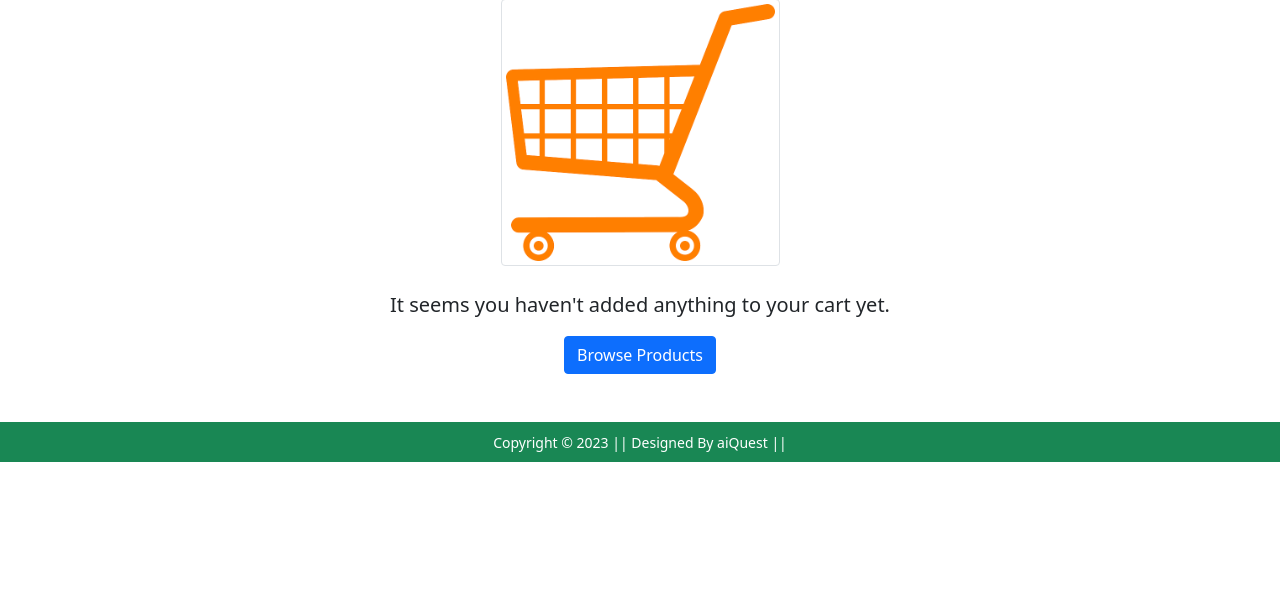
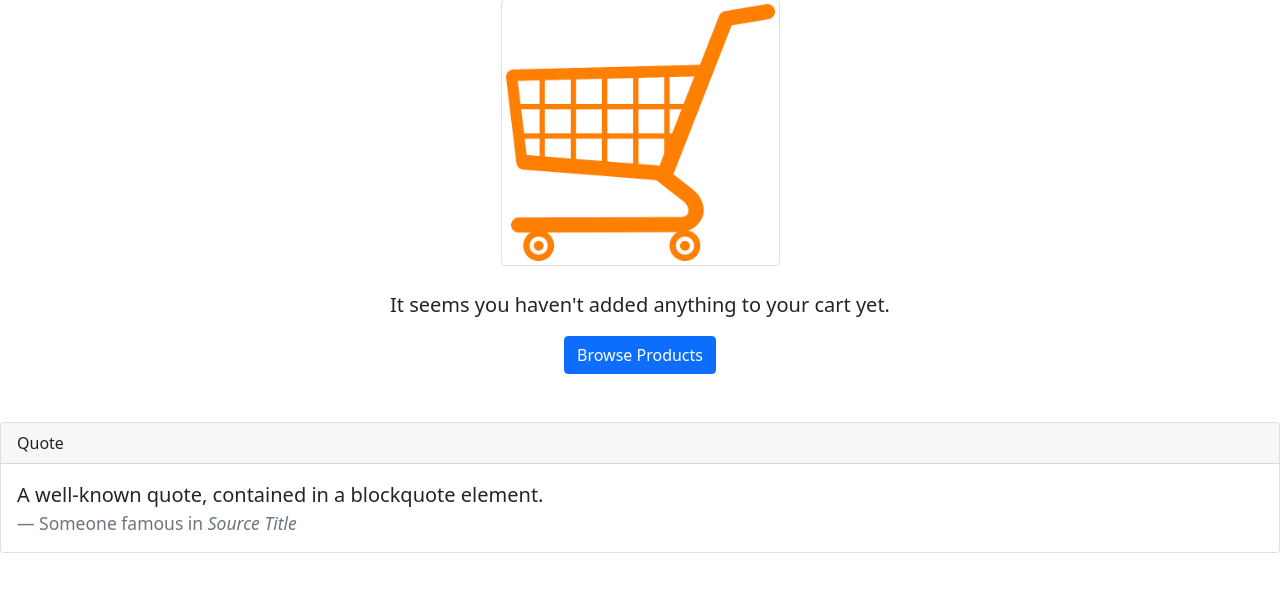
Before and after one commit to Shawon5030/ShopNow, a Django app: page /cart/ in a window 1280 px wide. Shown: the part 147-739 px from the top of the page. Run offline with Django 4.2, Linux system fonts and the light colour scheme; a user stored in the database is signed in; data that the repository does not hold is empty; some libraries are stand-ins or nearby versions.

Commit message:
Shawon-commit-number-80

```diff
--- a/Shop/templates/Shop/base.html
+++ b/Shop/templates/Shop/base.html
@@ -103,10 +103,17 @@
     {% block main-content %} {% endblock main-content %}
 
     <!-- Start Footer -->
-    <footer class="container-fluid bg-success text-center p-2 mt-5">
-        <small class="text-white">Copyright &copy; 2023 || Designed By aiQuest || </small>
-
-    </footer> <!-- End Footer -->
+<div class="card">
+  <div class="card-header">
+    Quote
+  </div>
+  <div class="card-body">
+    <blockquote class="blockquote mb-0">
+      <p>A well-known quote, contained in a blockquote element.</p>
+      <footer class="blockquote-footer">Someone famous in <cite title="Source Title">Source Title</cite></footer>
+    </blockquote>
+  </div>
+</div>
 
     <!-- Jquery -->
     <script src="https://code.jquery.com/jquery-3.5.1.min.js"
```
